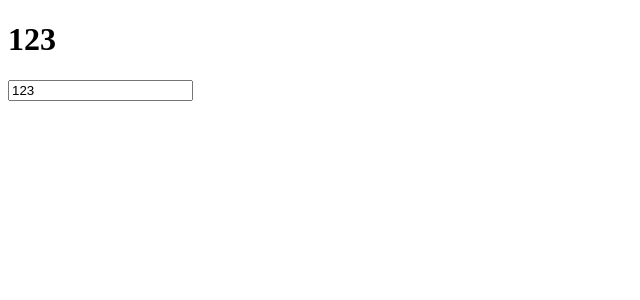
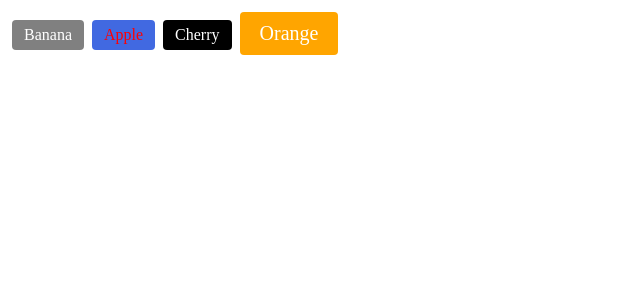
Before and after one commit to JunesWorld/vue3-template-syntax, a Vue app: page / in a window 1280 px wide. Shown: the top 300 px of the page, without its empty margins (0-640 px from the left). Built offline with nearby package versions, Linux system fonts and the light colour scheme.

Commit message:
컴포넌트 - 기초

```diff
--- a/src/App.vue
+++ b/src/App.vue
@@ -1,39 +1,35 @@
 <template>
-  <h1>{{ msg }}</h1>
   <!--
-    [양방향 바인딩]
-    - 한글 작성시 최적
-    - @change : 바로 반응성이 오는 input과 다르게 tab or enter 키를 누르면 변경
-    - = v-model.lazy="msg"
+    1. [Components 재활용 가능]
+    2. color 변경시 MyBtn에서 props 설정 변경 후 사용
+    3. royalblue -> #000
+    4. 부모 - 자식 데이터 통신
+    5. MyBtn slot tag 자리에 문자열이 들어간다.
    -->
-  <!--
-    <input
-    type="text"
-    :value="msg"
-    @input="msg = $event.target.value" />
-  -->
-  <!--
-    [v-model.trim]
-    - 띄어쓰기 제거
-   -->
-  <!--
-    [숫자 타입 출력]
-   -->
-  <input
-    type="text"
-    v-model.number="msg" />
+  <MyBtn>Banana</MyBtn>
+  <MyBtn color="royalblue">
+    <span style="color: red;">Apple</span>
+  </MyBtn>
+  <MyBtn :color="color">
+    Cherry
+  </MyBtn>
+  <MyBtn
+    large
+    color="orange">
+    Orange
+  </MyBtn>
 </template>
 
 <script>
+import MyBtn from '~/components/MyBtn'
+
 export default {
+  components: {
+    MyBtn
+  },
   data() {
     return {
-      msg: 123
-    }
-  },
-  watch: {
-    msg() {
-      console.log(typeof this.msg)
+      color: '#000'
     }
   }
 }
--- /dev/null
+++ b/src/components/MyBtn.vue
@@ -0,0 +1,41 @@
+<template>
+  <div
+    :class="{ large }"
+    :style="{ backgroundColor: color }"
+    class="btn">
+    <slot></slot>
+  </div>
+</template>
+
+<script>
+// props : 컴포넌트가 실행이 될 때 속성처럼 받아내는 내용을 정의해주는 옵션
+export default {
+  props: {
+    color: {
+      type: String,
+      default: 'gray'
+    },
+    large: {
+      type: Boolean,
+      default: false
+    }
+  }
+}
+</script>
+
+<style scoped lang="scss">
+  .btn {
+    display: inline-block;
+    margin: 4px;
+    padding: 6px 12px;
+    border-radius: 4px;
+    background-color: gray;
+    color: white;
+    cursor: pointer;
+    &.large {
+      font-size: 20px;
+      padding: 10px 20px;
+    }
+  }
+
+</style>
```
Also changed, not shown: src/components/Fruits.vue (renamed from src/componets/Fruits.vue).
